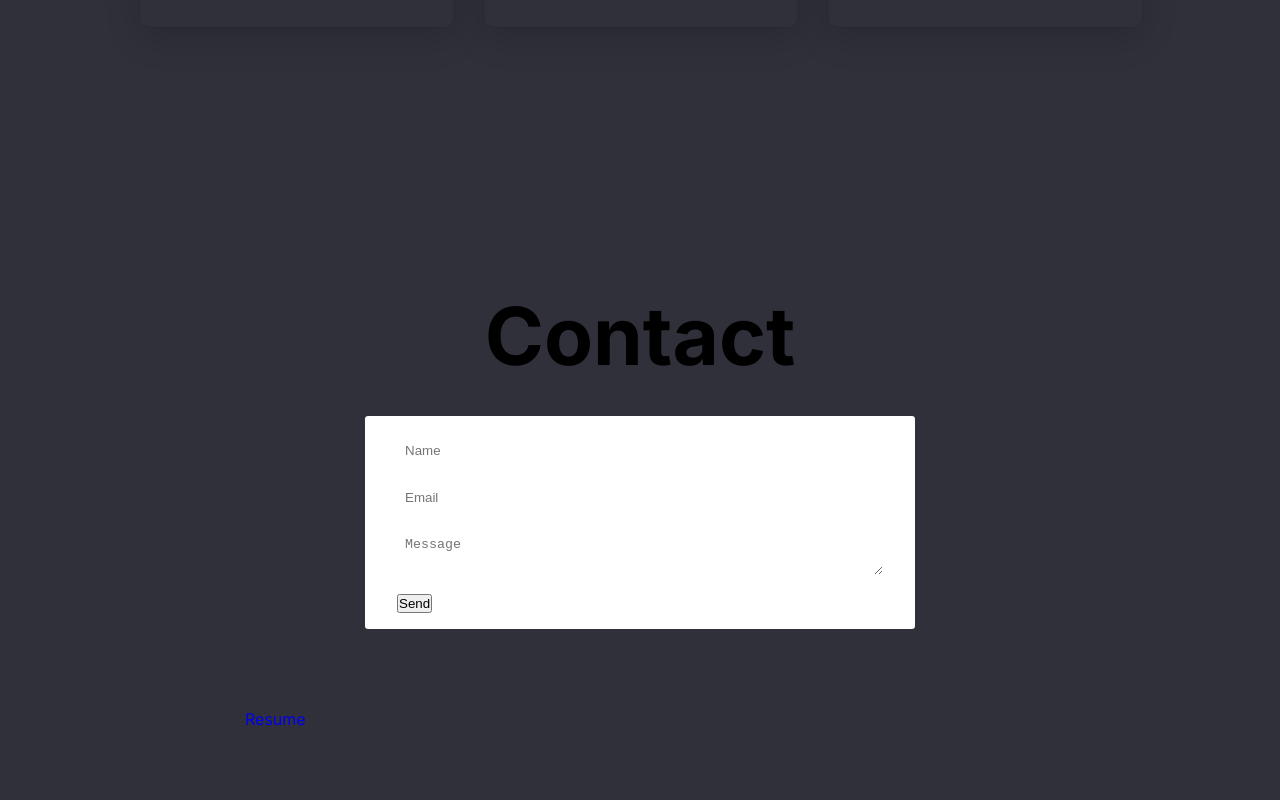
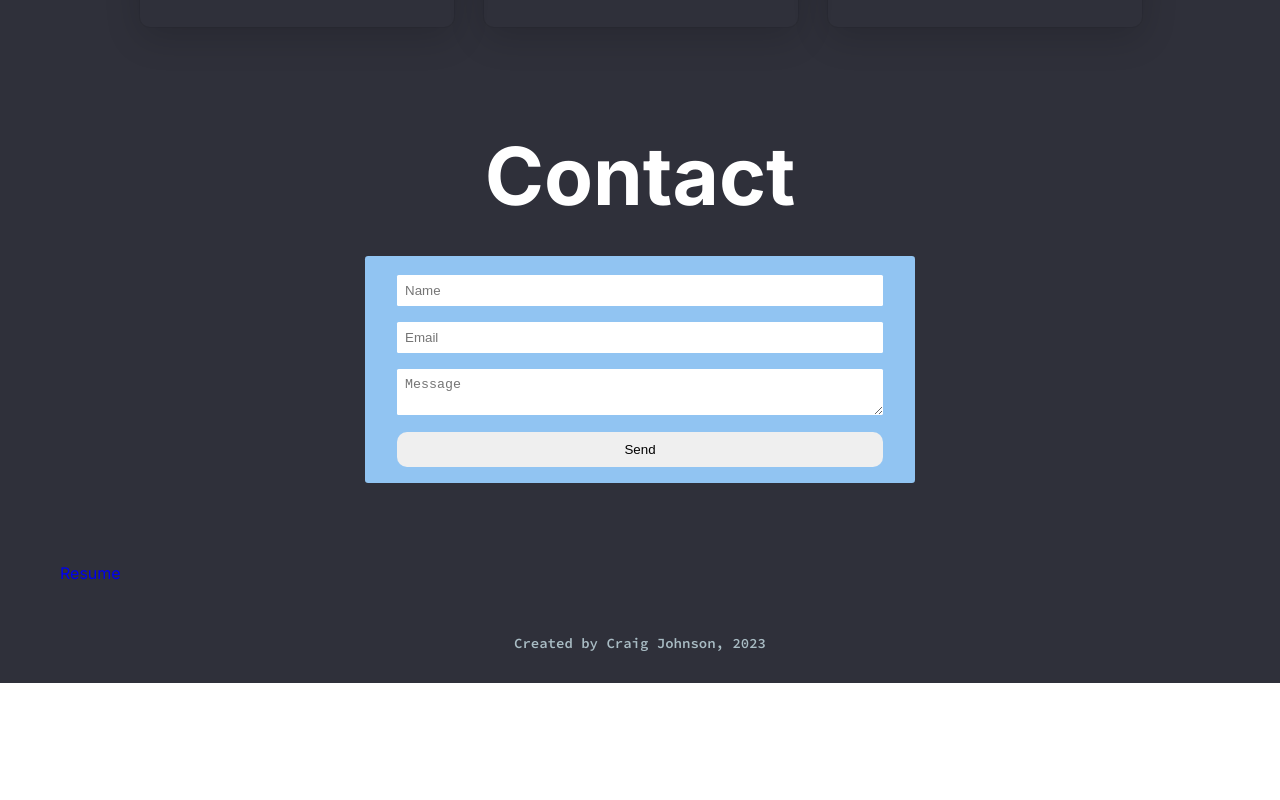
Before and after one commit to craigdev937/tportfolio1, a React app: page / in a window 1280 px wide. Shown: the part 3740-4540 px from the top of the page. After the commit the page ends 4423 px from the top, so only its background shows below. Built offline with nearby package versions, Linux system fonts and the light colour scheme; the HTML template or start-up script is replaced by a standard one.

Commit message:
Updated the Contact component.

```diff
--- a/src/containers/contact/Contact.css
+++ b/src/containers/contact/Contact.css
@@ -1,13 +1,7 @@
-.contact__section {
-    flex-direction: column;
-    align-items: center;
-    padding: 10em;
-    color: #000;
-}
-
 .contact__title {
     text-align: center;
     font-size: 80px;
+    color: var(--text-main);
 }
 
 form {
@@ -17,6 +11,7 @@ form {
     padding: 1rem 2rem;
     background-color: #fff;
     border-radius: 0.2rem;
+    background: var(--text-highlight);
 }
 
 .form__input,
@@ -29,3 +24,10 @@ form {
     margin-top: 0.2rem;
     margin-bottom: 0.8rem;
 }
+
+.form__button {
+    padding: 10px;
+    width: 100%;
+    border: 0;
+    border-radius: 10px;
+}
--- a/src/containers/contact/Contact.tsx
+++ b/src/containers/contact/Contact.tsx
@@ -26,8 +26,8 @@ export const Contact = (): JSX.Element => {
 
     return (
         <React.Fragment>
-            <section id="contact"
-                className="app__section contact__section">
+            <section id="contact">
+                <aside>
                     <h1 className="contact__title">Contact</h1>
                     <form
 
@@ -66,6 +66,7 @@ export const Contact = (): JSX.Element => {
                                 href={Resume}
                             >Resume</a>
                     </li>
+                </aside>
             </section>
         </React.Fragment>
     );
```
Lines whose indentation alone changed are shown as unchanged.
